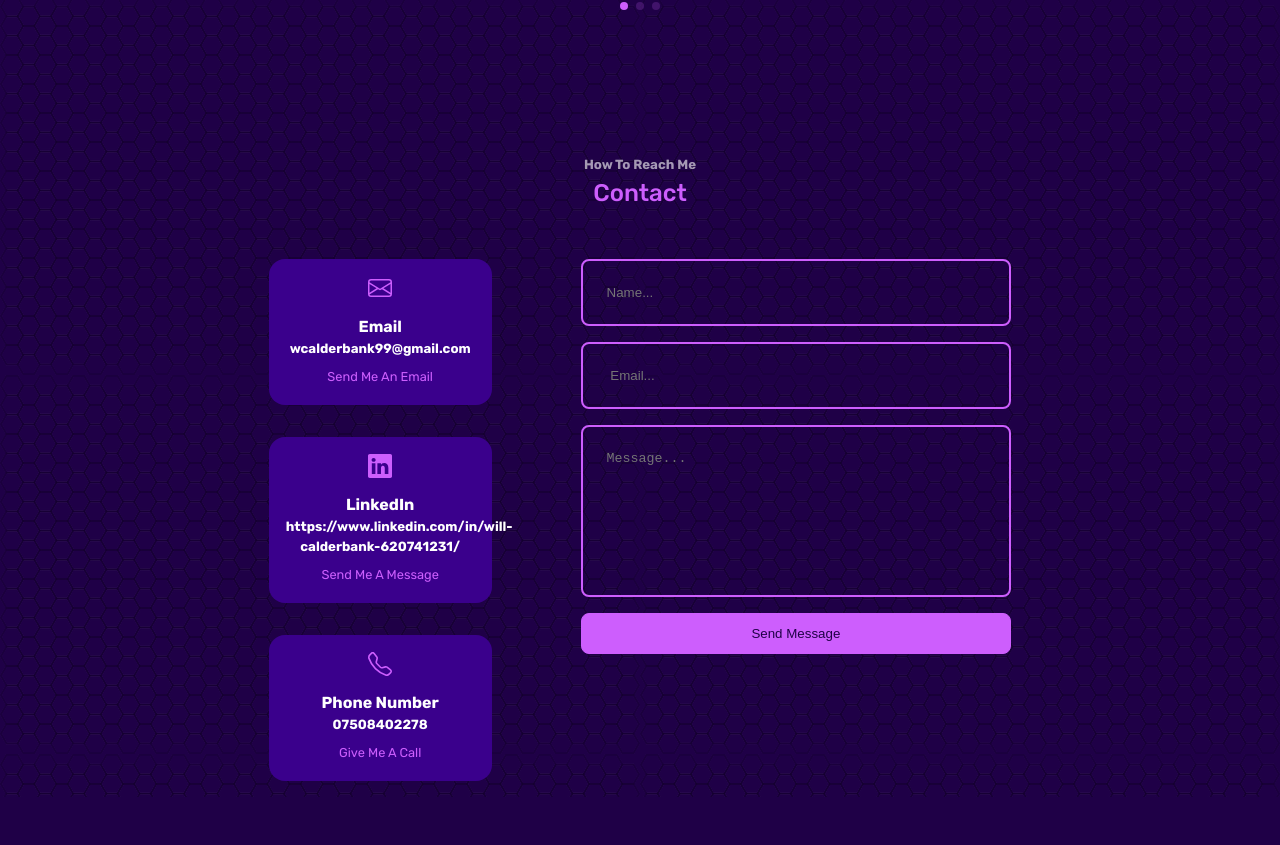
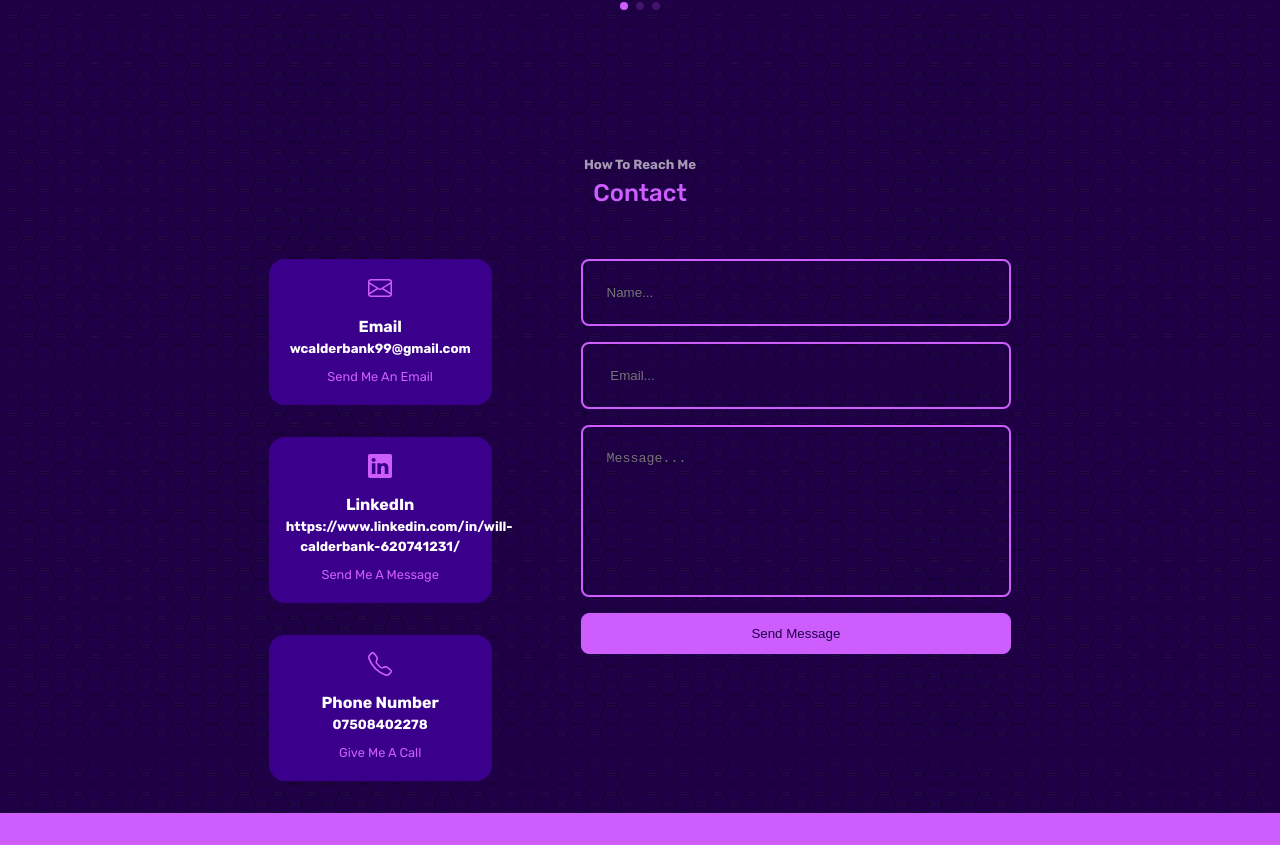
Before and after one commit to WCalderbank/AboutMe_Website, a React (Create React App) app in the folder aboutme_website/: page / in a window 1280 px wide. Shown: the part 5310-6155 px from the top of the page. Before the commit the page ends 6107 px from the top, so only its background shows below. Built offline with nearby package versions, Linux system fonts and the light colour scheme.

Commit message:
footer made, styling to be done

```diff
--- a/aboutme_website/src/App.jsx
+++ b/aboutme_website/src/App.jsx
@@ -6,7 +6,7 @@
 import Portfolio from "./Components/Portfolio/Portfolio";
 import References from "./Components/References/References";
 import Contact from "./Components/Contact/Contact";
-
+import Footer from "./Components/Footer/Footer";
 import ServicesIProvide from "./Components/ServicesIProvide/ServicesIProvide";
 
 const App = () => {
@@ -20,6 +20,7 @@
       <Portfolio />
       <References />
       <Contact />
+      <Footer />
     </>
   );
 };
--- /dev/null
+++ b/aboutme_website/src/Components/Footer/Footer.css
@@ -0,0 +1,6 @@
+.footer {
+  background-color: var(--color-primary);
+  padding: 1rem 0;
+  text-align: center;
+  margin-top: 1rem;
+}
--- /dev/null
+++ b/aboutme_website/src/Components/Footer/Footer.jsx
@@ -0,0 +1,8 @@
+import React from "react";
+import "./Footer.css";
+
+function Footer() {
+  return <footer className="footer"></footer>;
+}
+
+export default Footer;
```
